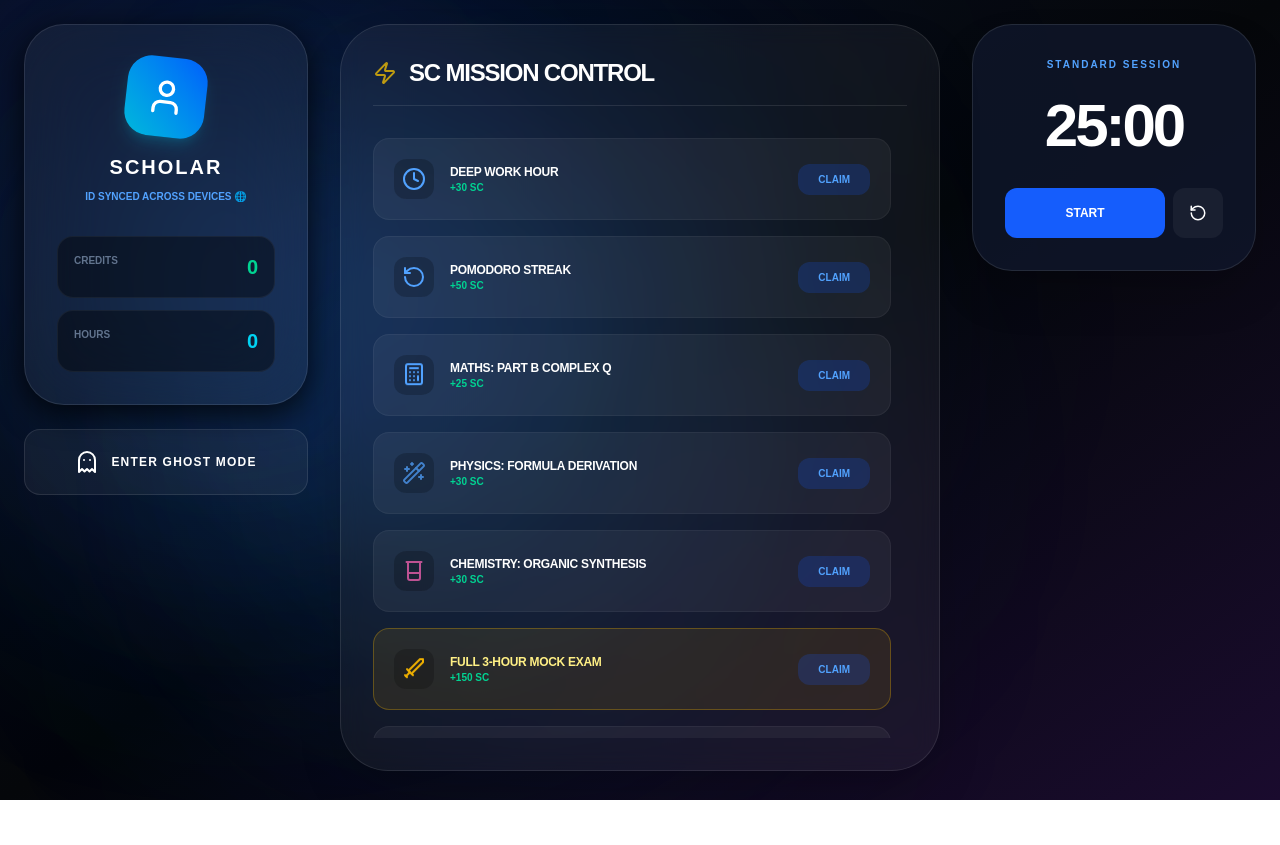
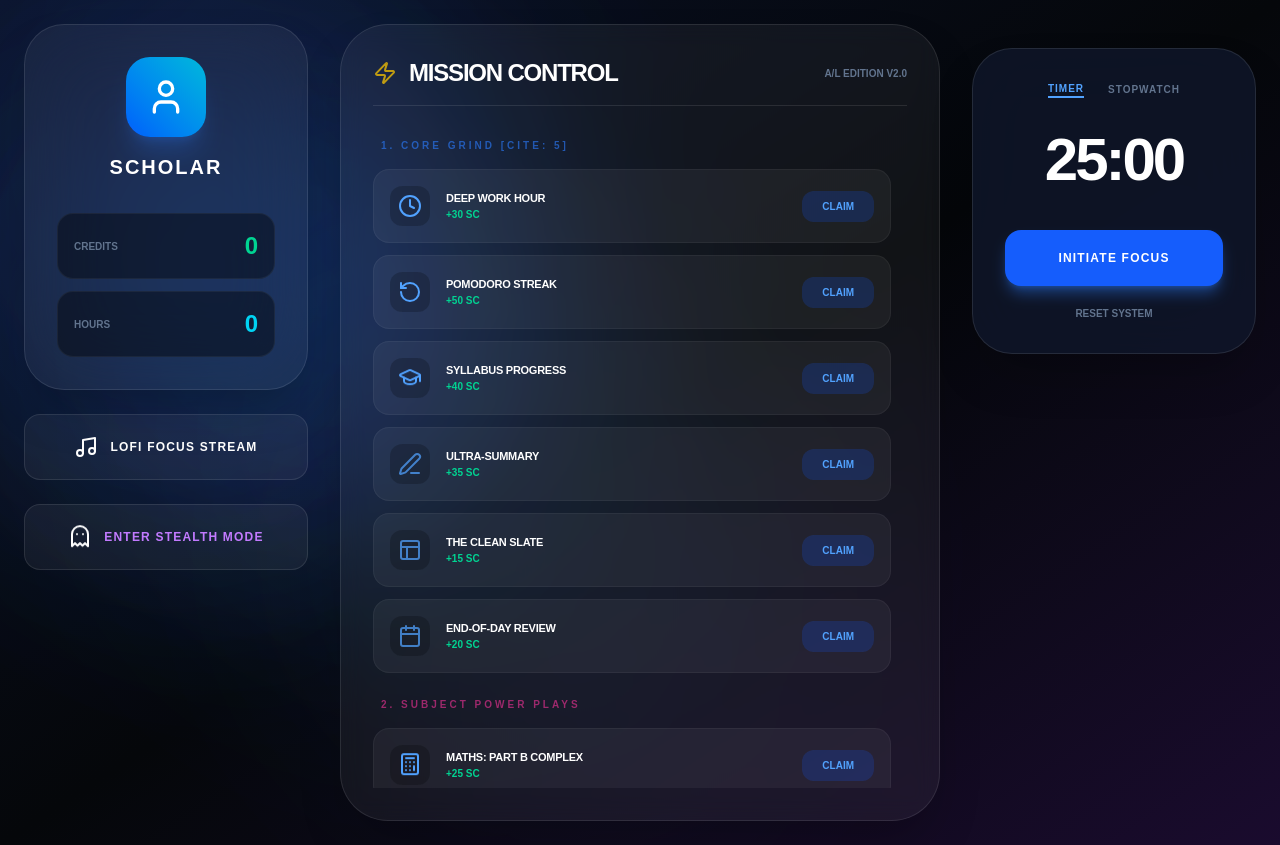
Before and after one commit to ThehanSanvidu/StudyCredit-, a Next.js app: page / in a window 1280 px wide. Before the commit the page ends 800 px from the top, so only its background shows below. Built offline with nearby package versions, Linux system fonts and the light colour scheme.

Commit message:
ghost mode ultra and liquid glass background

```diff
--- a/src/pages/index.tsx
+++ b/src/pages/index.tsx
@@ -5,7 +5,8 @@ import {
   Trophy, Flame, Target, CheckCircle, User, Zap,
   Clock, Wand2, Sword, Music, Pause, Play,
   Plus, Minus, Brain, BookOpen, Calculator, RotateCcw,
-  Coffee, Layout, Edit3, FlaskConical, Beaker, Sunrise, Dumbbell, Smartphone, Ghost
+  Coffee, Layout, Edit3, FlaskConical, Beaker, Sunrise, Dumbbell, Smartphone, Ghost,
+  Eye, GraduationCap, Microscope, Palette, Binary, AlertTriangle, Calendar
 } from 'lucide-react';
 import confetti from 'canvas-confetti';
 
@@ -18,16 +19,20 @@ export default function StudyCreditsOS() {
   const [timeLeft, setTimeLeft] = useState(1500);
   const [isActive, setIsActive] = useState(false);
   const [stopwatchTime, setStopwatchTime] = useState(0);
+  const [isPlaying, setIsPlaying] = useState(false);
+  const audioRef = useRef<HTMLAudioElement | null>(null);
 
-  // 1. Setup Persistent Sync Identity 🔑
+  // Persistence & Sync Setup 🔐
   useEffect(() => {
     const savedName = localStorage.getItem('study_sync_name') || "Scholar";
     setName(savedName);
     setSc(Number(localStorage.getItem(`sc_${savedName}`)) || 0);
     setTotalHours(Number(localStorage.getItem(`hours_${savedName}`)) || 0);
+    // Lofi Stream
+    audioRef.current = new Audio("https://stream.zeno.fm/0r0xa792kwzuv");
+    audioRef.current.loop = true;
   }, []);
 
-  // 2. Timer & Stopwatch Logic ⏱️
   useEffect(() => {
     let interval: any;
     if (isActive) {
@@ -51,7 +56,7 @@ export default function StudyCreditsOS() {
     const total = sc + amount;
     setSc(total);
     localStorage.setItem(`sc_${name}`, total.toString());
-    confetti({ particleCount: 150, spread: 60 });
+    confetti({ particleCount: 150, spread: 60, colors: ['#60a5fa', '#a855f7', '#10b981'] });
   };
 
   const formatTime = (s: number) => {
@@ -61,117 +66,153 @@ export default function StudyCreditsOS() {
   };
 
   return (
-    <div className="min-h-screen bg-[#05070a] text-white p-6 font-sans relative overflow-hidden">
+    <div className={`min-h-screen transition-colors duration-700 ${isGhostMode ? 'bg-black' : 'bg-[#05070a]'} text-white p-6 font-sans relative overflow-hidden`}>
 
-      {/* 🧊 LIQUID GLASS BACKGROUND WITH BLURRED BUBBLES */}
-      <div className="absolute inset-0 z-0 overflow-hidden">
+      {/* 🧊 IMPROVED LIQUID GLASS BACKGROUND */}
+      <div className={`absolute inset-0 z-0 overflow-hidden transition-opacity duration-1000 ${isGhostMode ? 'opacity-20' : 'opacity-100'}`}>
         <div className="absolute inset-0 bg-gradient-to-br from-[#0a1128] via-[#05070a] to-[#1a0b2e]" />
-        {[...Array(6)].map((_, i) => (
+        {[...Array(8)].map((_, i) => (
           <motion.div
             key={i}
             animate={{
-              x: [Math.random() * 100, Math.random() * 800, Math.random() * 100],
-              y: [Math.random() * 100, Math.random() * 500, Math.random() * 100],
-              scale: [1, 1.5, 1],
+              x: [Math.random() * -200, Math.random() * 1000, Math.random() * -200],
+              y: [Math.random() * -200, Math.random() * 800, Math.random() * -200],
+              rotate: [0, 180, 360],
             }}
-            transition={{ duration: 20 + i * 5, repeat: Infinity, ease: "linear" }}
-            className="absolute w-96 h-96 rounded-full bg-blue-500/10 blur-[120px]"
+            transition={{ duration: 25 + i * 5, repeat: Infinity, ease: "linear" }}
+            className="absolute w-[500px] h-[500px] rounded-full bg-blue-500/5 blur-[100px]"
           />
         ))}
       </div>
 
+      {/* 👻 STEALTH GHOST OVERLAY */}
+      <AnimatePresence>
+        {isGhostMode && (
+          <motion.div
+            initial={{ opacity: 0 }} animate={{ opacity: 1 }} exit={{ opacity: 0 }}
+            className="fixed inset-0 z-[100] bg-black/90 backdrop-blur-md flex flex-col items-center justify-center pointer-events-none"
+          >
+            <motion.div
+              animate={{ opacity: [0.3, 0.6, 0.3] }} transition={{ repeat: Infinity, duration: 4 }}
+              className="text-[12rem] font-mono font-black tracking-tighter text-white/5 absolute select-none"
+            >
+              {formatTime(timerMode === 'pomodoro' ? timeLeft : stopwatchTime)}
+            </motion.div>
+            <div className="text-center z-10 pointer-events-auto">
+              <p className="text-8xl font-mono font-black tracking-tighter mb-4 text-purple-500/80 drop-shadow-2xl">
+                {formatTime(timerMode === 'pomodoro' ? timeLeft : stopwatchTime)}
+              </p>
+              <div className="flex justify-center gap-8 mt-10">
+                <button onClick={() => setIsActive(!isActive)} className="text-xs font-black tracking-[0.5em] uppercase text-white/40 hover:text-white transition-colors">
+                  {isActive ? "[ PAUSE ]" : "[ RESUME ]"}
+                </button>
+                <button onClick={() => setIsGhostMode(false)} className="text-xs font-black tracking-[0.5em] uppercase text-red-500/60 hover:text-red-500 transition-colors">
+                  [ EXIT_STEALTH ]
+                </button>
+              </div>
+            </div>
+          </motion.div>
+        )}
+      </AnimatePresence>
+
       <div className="max-w-7xl mx-auto grid grid-cols-1 lg:grid-cols-12 gap-8 relative z-10">
 
-        {/* SIDEBAR: SYNCED IDENTITY 👤 */}
+        {/* SIDEBAR 👤 */}
         <aside className="lg:col-span-3 space-y-6">
-          <div className="bg-white/5 backdrop-blur-2xl p-8 rounded-[2.5rem] border border-white/10 shadow-[0_8px_32px_0_rgba(0,0,0,0.8)]">
+          <div className="bg-white/5 backdrop-blur-2xl p-8 rounded-[2.5rem] border border-white/10 shadow-2xl">
             <div className="flex flex-col items-center">
-              <motion.div
-                animate={{ rotate: [0, 10, -10, 0] }}
-                transition={{ repeat: Infinity, duration: 4 }}
-                className="w-20 h-20 bg-gradient-to-tr from-cyan-500 to-blue-600 rounded-3xl flex items-center justify-center mb-4 shadow-lg shadow-cyan-500/20"
-              >
-                <User size={40} className="text-white" />
+              <motion.div whileHover={{ scale: 1.1 }} className="w-20 h-20 bg-gradient-to-tr from-blue-600 to-cyan-500 rounded-3xl flex items-center justify-center mb-4 shadow-xl shadow-blue-500/20">
+                <User size={40} />
               </motion.div>
               <input
                 value={name}
                 onChange={(e) => {setName(e.target.value); localStorage.setItem('study_sync_name', e.target.value);}}
-                className="bg-transparent text-center text-xl font-black uppercase tracking-widest border-none focus:ring-0 w-full"
-                placeholder="ENTER NAME"
+                className="bg-transparent text-center text-xl font-black uppercase tracking-widest border-none focus:ring-0 w-full placeholder-white/20"
+                placeholder="NAME_KEY"
               />
-              <p className="text-[10px] text-blue-400 font-bold mt-2">ID SYNCED ACROSS DEVICES 🌐</p>
-
               <div className="mt-8 w-full space-y-3">
-                <div className="bg-black/40 p-4 rounded-2xl border border-white/5 flex justify-between">
-                  <span className="text-[10px] font-bold text-slate-500 uppercase">Credits</span>
-                  <span className="text-xl font-mono text-emerald-400 font-black">{sc}</span>
-                </div>
-                <div className="bg-black/40 p-4 rounded-2xl border border-white/5 flex justify-between">
-                  <span className="text-[10px] font-bold text-slate-500 uppercase">Hours</span>
-                  <span className="text-xl font-mono text-cyan-400 font-black">{totalHours}</span>
-                </div>
+                <StatBox label="Credits" value={sc} color="text-emerald-400" />
+                <StatBox label="Hours" value={totalHours} color="text-cyan-400" />
               </div>
             </div>
           </div>
 
-          {/* GHOST MODE TOGGLE 👻 */}
-          <button
-            onClick={() => setIsGhostMode(!isGhostMode)}
-            className={`w-full py-5 rounded-2xl flex items-center justify-center gap-3 transition-all ${isGhostMode ? 'bg-purple-600 shadow-purple-500/50' : 'bg-white/5'} border border-white/10`}
-          >
-            <Ghost className={isGhostMode ? "animate-bounce" : ""} />
-            <span className="text-xs font-black uppercase tracking-widest">
-              {isGhostMode ? "EXIT GHOST MODE" : "ENTER GHOST MODE"}
-            </span>
+          <button onClick={() => { if(audioRef.current) isPlaying ? audioRef.current.pause() : audioRef.current.play(); setIsPlaying(!isPlaying); }}
+            className={`w-full py-5 rounded-2xl flex items-center justify-center gap-3 transition-all ${isPlaying ? 'bg-indigo-600 shadow-lg shadow-indigo-500/50' : 'bg-white/5 border border-white/10'}`}>
+            <Music className={isPlaying ? "animate-pulse" : ""} />
+            <span className="text-xs font-black uppercase tracking-widest">Lofi Focus Stream</span>
+          </button>
+
+          <button onClick={() => setIsGhostMode(true)} className="w-full py-5 rounded-2xl flex items-center justify-center gap-3 bg-white/5 border border-white/10 hover:bg-purple-600/20 transition-all">
+            <Ghost className="animate-bounce" />
+            <span className="text-xs font-black uppercase tracking-widest text-purple-400">Enter Stealth Mode</span>
           </button>
         </aside>
 
-        {/* MAIN: ANIMATED TASKS 📋 */}
+        {/* MAIN TERMINAL 📋 */}
         <main className="lg:col-span-6 bg-white/5 backdrop-blur-md p-8 rounded-[3rem] border border-white/10 shadow-2xl">
-          <h1 className="text-2xl font-black mb-8 flex items-center gap-3 uppercase tracking-tighter border-b border-white/10 pb-4">
-            <Zap className="text-yellow-400 animate-pulse" /> SC MISSION CONTROL
-          </h1>
-          <div className="space-y-4 max-h-[600px] overflow-y-auto pr-4 custom-scrollbar">
-            {/* CORE GRIND [cite: 1] */}
-            <TaskRow icon={<Clock className="animate-spin-slow"/>} name="Deep Work Hour" sc={30} onClick={() => addSC(30)} />
-            <TaskRow icon={<RotateCcw className="animate-reverse-spin"/>} name="Pomodoro Streak" sc={50} onClick={() => addSC(50)} />
+          <div className="flex justify-between items-center mb-8 border-b border-white/10 pb-4">
+            <h1 className="text-2xl font-black flex items-center gap-3 uppercase tracking-tighter">
+              <Zap className="text-yellow-400 animate-pulse" /> Mission Control
+            </h1>
+            <span className="text-[10px] font-bold text-slate-500">A/L EDITION V2.0</span>
+          </div>
 
-            {/* SUBJECT SPECIFIC [cite: 2] */}
-            <TaskRow icon={<Calculator className="animate-bounce"/>} name="Maths: Part B Complex Q" sc={25} onClick={() => addSC(25)} />
-            <TaskRow icon={<Wand2 className="animate-pulse"/>} name="Physics: Formula Derivation" sc={30} onClick={() => addSC(30)} />
-            <TaskRow icon={<Beaker className="animate-pulse text-pink-400"/>} name="Chemistry: Organic Synthesis" sc={30} onClick={() => addSC(30)} />
+          <div className="space-y-6 max-h-[650px] overflow-y-auto pr-4 custom-scrollbar">
+            {/* 1. CORE GRIND */}
+            <div>
+              <h3 className="text-[10px] font-black text-blue-500/60 uppercase tracking-[0.3em] mb-4 ml-2">1. Core Grind [cite: 5]</h3>
+              <div className="space-y-3">
+                <TaskRow icon={<Clock className="animate-spin-slow"/>} name="Deep Work Hour" sc={30} onClick={() => addSC(30)} />
+                <TaskRow icon={<RotateCcw className="animate-reverse-spin"/>} name="Pomodoro Streak" sc={50} onClick={() => addSC(50)} />
+                <TaskRow icon={<GraduationCap className="animate-bounce"/>} name="Syllabus Progress" sc={40} onClick={() => addSC(40)} />
+                <TaskRow icon={<Edit3 className="animate-pulse"/>} name="Ultra-Summary" sc={35} onClick={() => addSC(35)} />
+                <TaskRow icon={<Layout className="animate-pulse"/>} name="The Clean Slate" sc={15} onClick={() => addSC(15)} />
+                <TaskRow icon={<Calendar className="animate-pulse"/>} name="End-of-Day Review" sc={20} onClick={() => addSC(20)} />
+              </div>
+            </div>
 
-            {/* HEROIC FEATS [cite: 3] */}
-            <TaskRow icon={<Sword className="animate-bounce"/>} name="Full 3-Hour Mock Exam" sc={150} onClick={() => addSC(150)} gold />
-            <TaskRow icon={<Smartphone className="animate-pulse"/>} name="No-Phone Multiplier (4hr)" sc={20} onClick={() => addSC(20)} />
+            {/* 2. POWER PLAYS */}
+            <div>
+              <h3 className="text-[10px] font-black text-pink-500/60 uppercase tracking-[0.3em] mb-4 ml-2">2. Subject Power Plays </h3>
+              <div className="space-y-3">
+                <TaskRow icon={<Calculator className="animate-bounce"/>} name="Maths: Part B Complex" sc={25} onClick={() => addSC(25)} />
+                <TaskRow icon={<Binary className="animate-pulse"/>} name="Maths: Proof Mastery" sc={30} onClick={() => addSC(30)} />
+                <TaskRow icon={<Wand2 className="animate-pulse"/>} name="Physics: The Architect" sc={30} onClick={() => addSC(30)} />
+                <TaskRow icon={<Palette className="animate-pulse"/>} name="Physics: The Visualizer" sc={15} onClick={() => addSC(15)} />
+                <TaskRow icon={<Beaker className="animate-pulse"/>} name="Chemistry: The Alchemist" sc={30} onClick={() => addSC(30)} />
+                <TaskRow icon={<Microscope className="animate-pulse"/>} name="Chemistry: Color Guru" sc={25} onClick={() => addSC(25)} />
+                <TaskRow icon={<FlaskConical className="animate-pulse"/>} name="The Balancer (Redox)" sc={20} onClick={() => addSC(20)} />
+              </div>
+            </div>
+
+            {/* 3. HEROIC FEATS */}
+            <div>
+              <h3 className="text-[10px] font-black text-yellow-500/60 uppercase tracking-[0.3em] mb-4 ml-2">3. Heroic Feats [cite: 6]</h3>
+              <div className="space-y-3">
+                <TaskRow icon={<Sword className="animate-bounce"/>} name="The Full Mock (3hr)" sc={150} onClick={() => addSC(150)} gold />
+                <TaskRow icon={<Target className="animate-pulse"/>} name="The Weakness Slayer" sc={80} onClick={() => addSC(80)} />
+                <TaskRow icon={<AlertTriangle className="animate-pulse"/>} name="The Error Log (10x)" sc={60} onClick={() => addSC(60)} />
+              </div>
+            </div>
           </div>
         </main>
 
-        {/* RIGHT: FLOATING GHOST TIMER 👻 */}
+        {/* RIGHT: CONTROL PANEL ⏱️ */}
         <aside className="lg:col-span-3">
-          <AnimatePresence>
-            <motion.div
-              layout
-              className={`p-8 rounded-[2.5rem] border border-white/10 shadow-2xl text-center transition-all ${isGhostMode ? 'bg-purple-900/40 backdrop-blur-3xl scale-110 border-purple-500/50' : 'bg-slate-900/80'}`}
-            >
-              <h3 className="text-[10px] font-black text-blue-400 mb-6 tracking-[0.2em]">
-                {isGhostMode ? "GHOST TRACKING ACTIVE 👻" : "STANDARD SESSION"}
-              </h3>
-
-              <p className={`text-6xl font-mono font-black mb-8 tracking-tighter ${isGhostMode ? 'text-purple-300 drop-shadow-[0_0_15px_rgba(168,85,247,0.5)]' : 'text-white'}`}>
-                {timerMode === 'pomodoro' ? formatTime(timeLeft) : formatTime(stopwatchTime)}
-              </p>
-
-              <div className="flex gap-2">
-                <button onClick={() => setIsActive(!isActive)} className="flex-1 py-4 bg-blue-600 rounded-xl font-black uppercase text-xs">
-                  {isActive ? "PAUSE" : "START"}
-                </button>
-                <button onClick={() => {setTimerMode(timerMode === 'pomodoro' ? 'stopwatch' : 'pomodoro'); setIsActive(false);}} className="p-4 bg-white/5 rounded-xl">
-                  <RotateCcw size={18}/>
-                </button>
-              </div>
-            </motion.div>
-          </AnimatePresence>
+          <div className="bg-slate-900/80 backdrop-blur-2xl p-8 rounded-[2.5rem] border border-white/10 shadow-2xl text-center sticky top-6">
+            <div className="flex justify-center gap-6 mb-8">
+              <button onClick={() => setTimerMode('pomodoro')} className={`text-[10px] font-black uppercase tracking-widest ${timerMode === 'pomodoro' ? 'text-blue-400 border-b-2 border-blue-400' : 'text-slate-500'}`}>Timer</button>
+              <button onClick={() => setTimerMode('stopwatch')} className={`text-[10px] font-black uppercase tracking-widest ${timerMode === 'stopwatch' ? 'text-blue-400 border-b-2 border-blue-400' : 'text-slate-500'}`}>Stopwatch</button>
+            </div>
+            <p className="text-6xl font-mono font-black mb-10 tracking-tighter text-white">{timerMode === 'pomodoro' ? formatTime(timeLeft) : formatTime(stopwatchTime)}</p>
+            <div className="flex flex-col gap-3">
+              <button onClick={() => setIsActive(!isActive)} className={`w-full py-5 rounded-2xl font-black uppercase text-xs tracking-widest transition-all ${isActive ? 'bg-red-500/20 text-red-500 border border-red-500/50' : 'bg-blue-600 shadow-lg shadow-blue-500/40'}`}>
+                {isActive ? "Emergency Stop" : "Initiate Focus"}
+              </button>
+              <button onClick={() => {setIsActive(false); setStopwatchTime(0); setTimeLeft(1500);}} className="text-[10px] font-bold text-slate-500 uppercase hover:text-white transition-colors mt-2">Reset System</button>
+            </div>
+          </div>
         </aside>
 
       </div>
@@ -179,15 +220,24 @@ export default function StudyCreditsOS() {
   );
 }
 
+function StatBox({ label, value, color }: any) {
+  return (
+    <div className="bg-black/40 p-4 rounded-2xl border border-white/5 flex justify-between items-center group hover:border-white/20 transition-all">
+      <span className="text-[10px] text-slate-500 font-bold uppercase group-hover:text-slate-300">{label}</span>
+      <span className={`text-2xl font-mono font-black ${color}`}>{value}</span>
+    </div>
+  );
+}
+
 function TaskRow({ name, sc, onClick, icon, gold = false }: any) {
   return (
-    <motion.div whileHover={{ x: 10, scale: 1.02 }} className={`flex items-center justify-between p-5 rounded-2xl border transition-all ${gold ? 'bg-yellow-500/10 border-yellow-500/30' : 'bg-white/5 border-white/5'}`}>
+    <motion.div whileHover={{ x: 8, backgroundColor: 'rgba(255,255,255,0.05)' }} className={`flex items-center justify-between p-4 rounded-2xl border transition-all ${gold ? 'bg-yellow-500/10 border-yellow-500/30' : 'bg-white/5 border-white/5'}`}>
       <div className="flex items-center gap-4">
         <div className={`w-10 h-10 flex items-center justify-center rounded-xl bg-black/20 ${gold ? 'text-yellow-500' : 'text-blue-400'}`}>
           {icon}
         </div>
         <div className="flex flex-col">
-          <span className={`text-xs font-black uppercase tracking-tight ${gold ? 'text-yellow-200' : 'text-white'}`}>{name}</span>
+          <span className={`text-[11px] font-black uppercase tracking-tight ${gold ? 'text-yellow-200' : 'text-white'}`}>{name}</span>
           <span className="text-emerald-400 text-[10px] font-bold">+{sc} SC </span>
         </div>
       </div>
```
